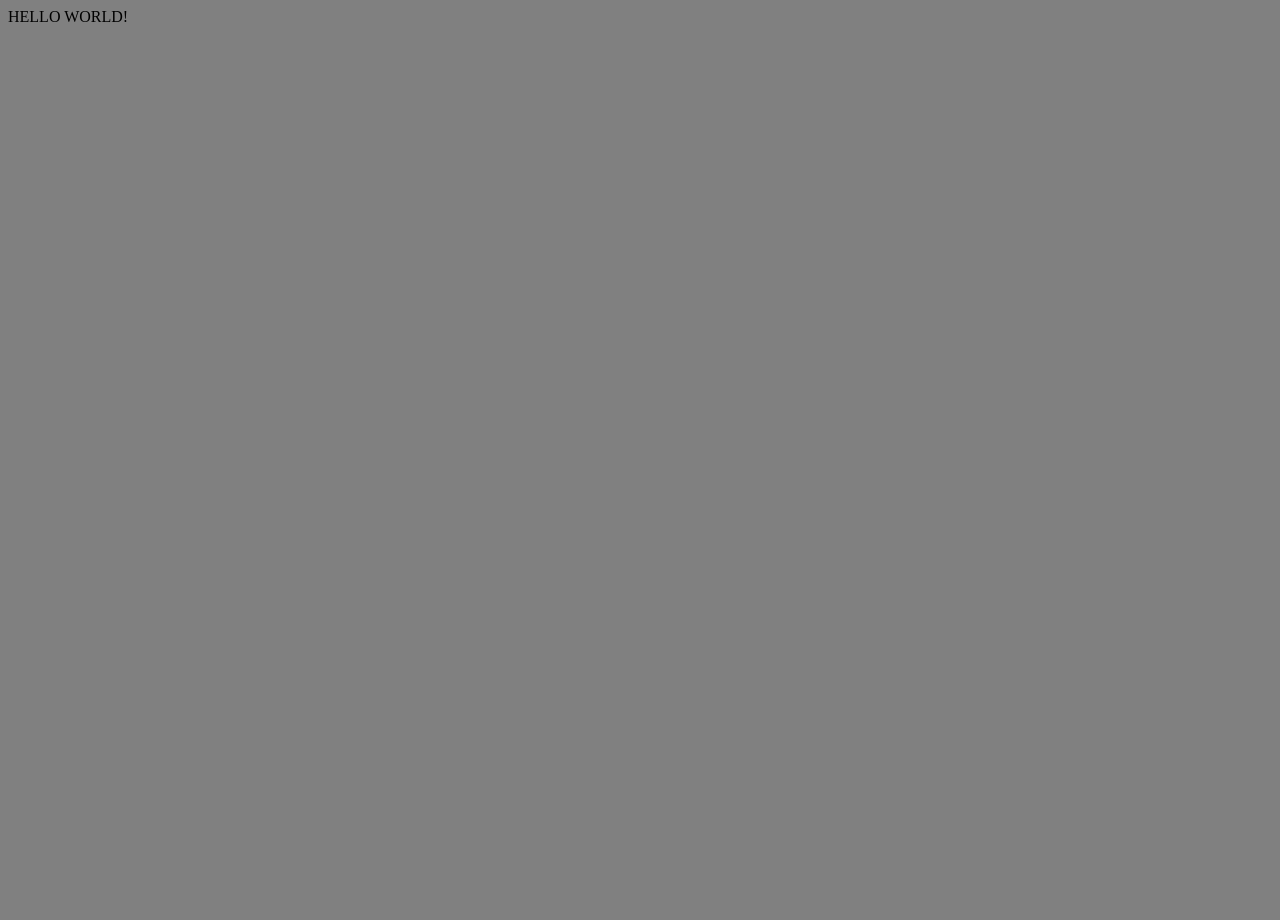
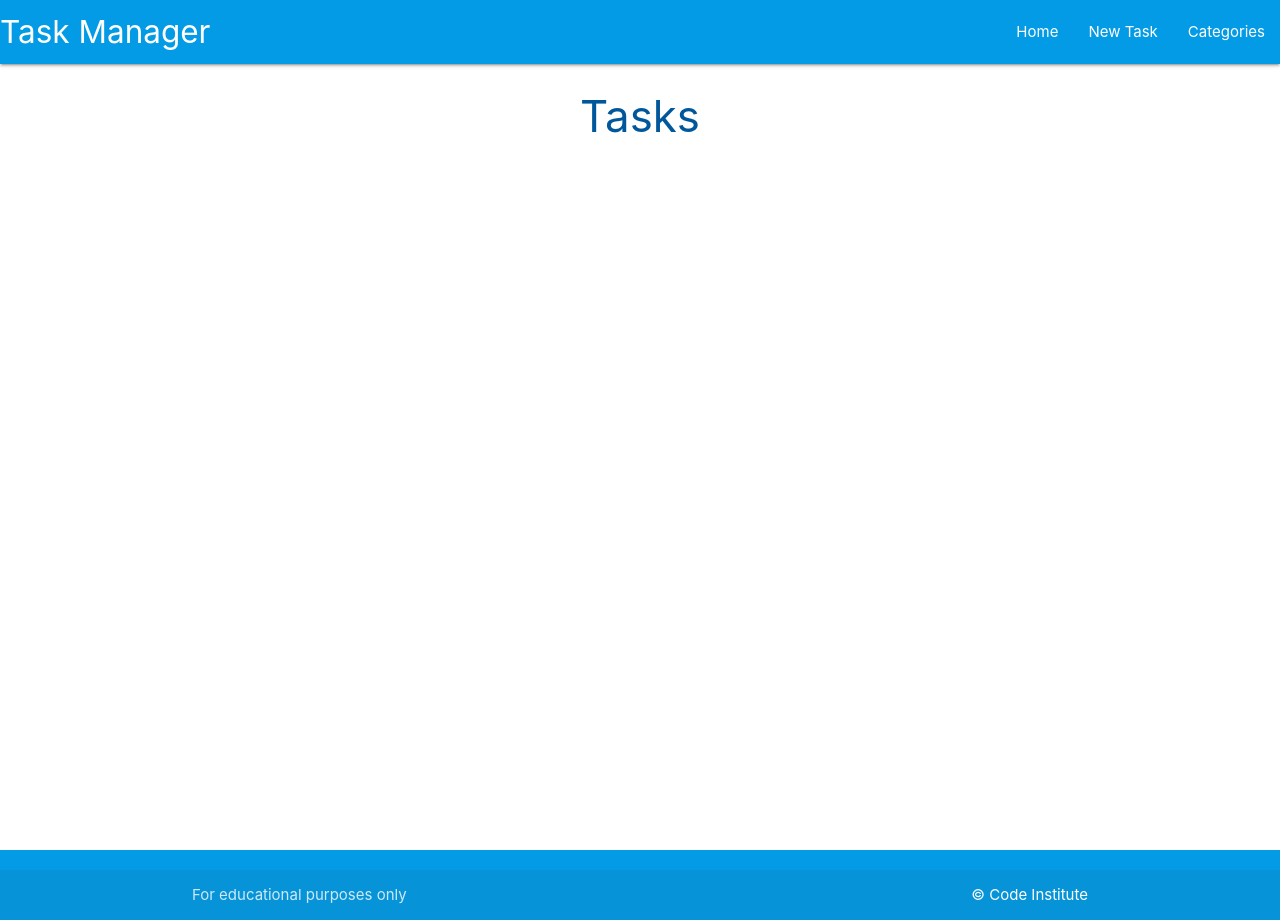
Before and after one commit to zimmoc/flask-sql, a Flask app: page / in a window 1280 px wide. Before the commit the page is almost empty. Run offline with Flask 3, Linux system fonts and the light colour scheme.

Commit message:
Add base code and tasks page

```diff
--- a/taskmanager/routes.py
+++ b/taskmanager/routes.py
@@ -5,4 +5,4 @@ from taskmanager.models import Category, Task
 
 @app.route("/")
 def home():
-    return render_template("base.html")
+    return render_template("tasks.html")
--- /dev/null
+++ b/taskmanager/static/css/style.css
@@ -0,0 +1,9 @@
+body {
+    display: flex;
+    min-height: 100vh;
+    flex-direction: column;
+}
+
+main {
+    flex: 1 0 auto;
+}
--- /dev/null
+++ b/taskmanager/static/js/script.js
@@ -0,0 +1,4 @@
+document.addEventListener('DOMContentLoaded', function () {
+  let sidenav = document.querySelectorAll('.sidenav');
+  M.Sidenav.init(sidenav);
+});
--- a/taskmanager/templates/base.html
+++ b/taskmanager/templates/base.html
@@ -1,11 +1,65 @@
 <!DOCTYPE html>
 <html lang="en">
-<head>
-    <meta charset="UTF-8">
-    <meta name="viewport" content="width=device-width, initial-scale=1.0">
+  <head>
+    <meta charset="UTF-8" />
+    <meta name="viewport" content="width=device-width, initial-scale=1.0" />
+    <link
+      rel="stylesheet"
+      href="https://cdnjs.cloudflare.com/ajax/libs/font-awesome/6.5.1/css/all.min.css"
+      integrity="sha512-DTOQO9RWCH3ppGqcWaEA1BIZOC6xxalwEsw9c2QQeAIftl+Vegovlnee1c9QX4TctnWMn13TZye+giMm8e2LwA=="
+      crossorigin="anonymous"
+      referrerpolicy="no-referrer" />
+    <!-- Materialize -->
+    <link
+      rel="stylesheet"
+      href="https://cdnjs.cloudflare.com/ajax/libs/materialize/1.0.0/css/materialize.min.css"
+      type="text/css" />
+    <link
+      rel="stylesheet"
+      href="{{ url_for('static', filename='css/style.css') }}"
+      type="text/css" />
+
     <title>Task Manager</title>
-</head>
-<body style="background-color: grey;">
-    HELLO WORLD!
-</body>
+  </head>
+  <body>
+    <header>
+      <!-- top navbar -->
+      <nav class="light-blue darken-1">
+            <div class="nav-wrapper">
+            <a href="{{ url_for('home') }}" class="brand-logo">Task Manager</a>
+            <a href="#" data-target="mobile-demo" class="sidenav-trigger"><i class="fas fa-bars"></i></a>
+            <ul class="right hide-on-med-and-down">
+                <li><a href="{{ url_for('home') }}">Home</a></li>
+                <li><a href="">New Task</a></li>
+                <li><a href="">Categories</a></li>
+            </ul>
+            </div>
+        </nav>
+
+      <!-- mobile sidenav -->
+      <ul class="sidenav" id="mobile-demo">
+        <li><a href="{{ url_for('home') }}">Home</a></li>
+        <li><a href="">New Task</a></li>
+        <li><a href="">Categories</a></li>
+      </ul>
+    </header>
+
+    <main class="container">
+        {% block content %}
+        {% endblock %}
+    </main>
+
+     <footer class="page-footer light-blue darken-1">
+          <div class="footer-copyright">
+            <div class="container">
+            For educational purposes only
+            <a class="white-text right" href="https://codeinstitute.net" target="_blank">&copy; Code Institute</a>
+            </div>
+          </div>
+        </footer>
+
+    <!-- Materialize -->
+    <script src="https://cdnjs.cloudflare.com/ajax/libs/materialize/1.0.0/js/materialize.min.js"></script>
+    <script src="{{ url_for('static', filename='js/script.js') }}"></script>
+  </body>
 </html>
--- /dev/null
+++ b/taskmanager/templates/tasks.html
@@ -0,0 +1,6 @@
+{% extends "base.html" %}
+{% block content %}
+
+<h3 class="light-blue-text text-darken-4 center-align">Tasks</h3>
+
+{% endblock %}
```
